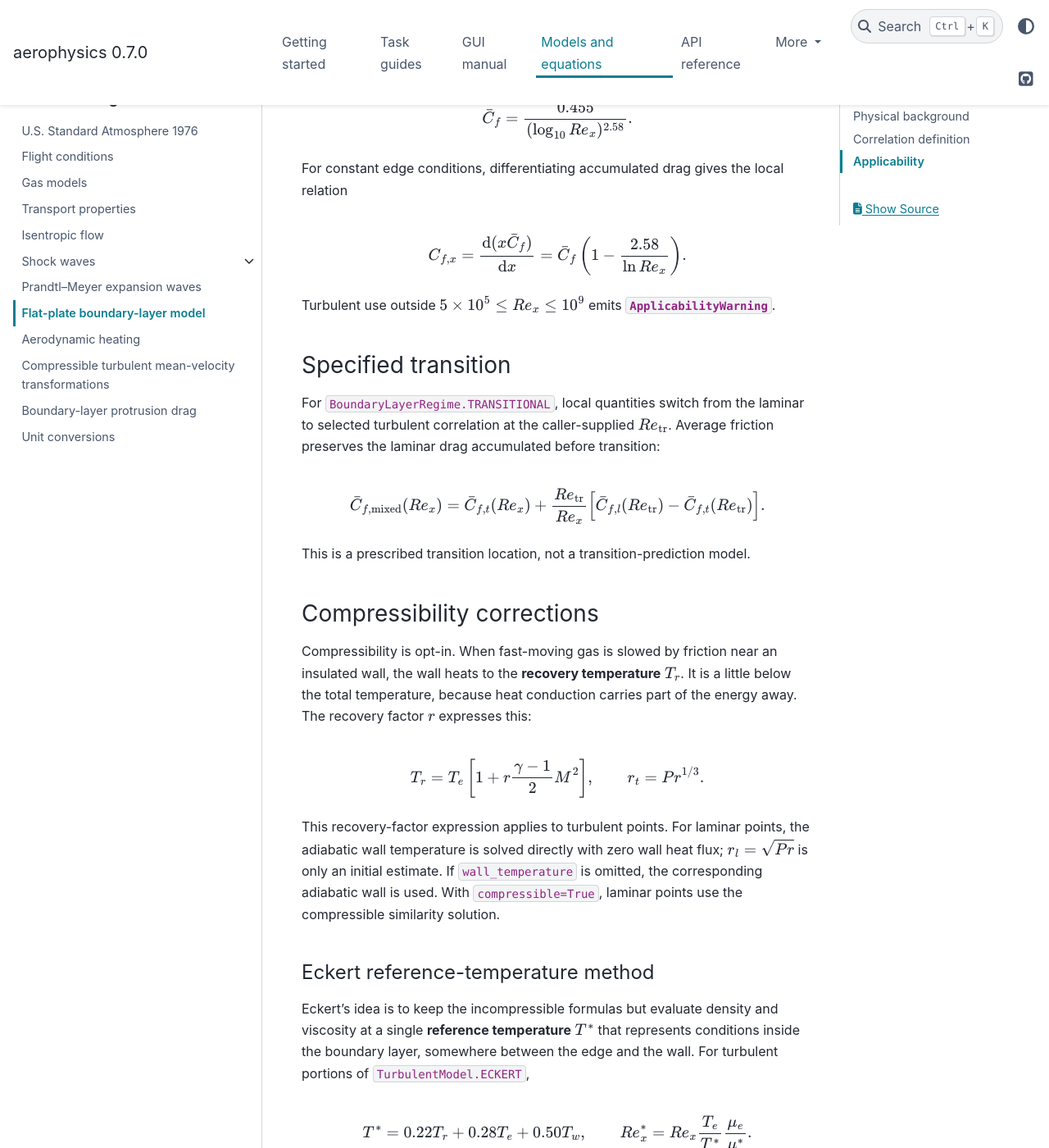
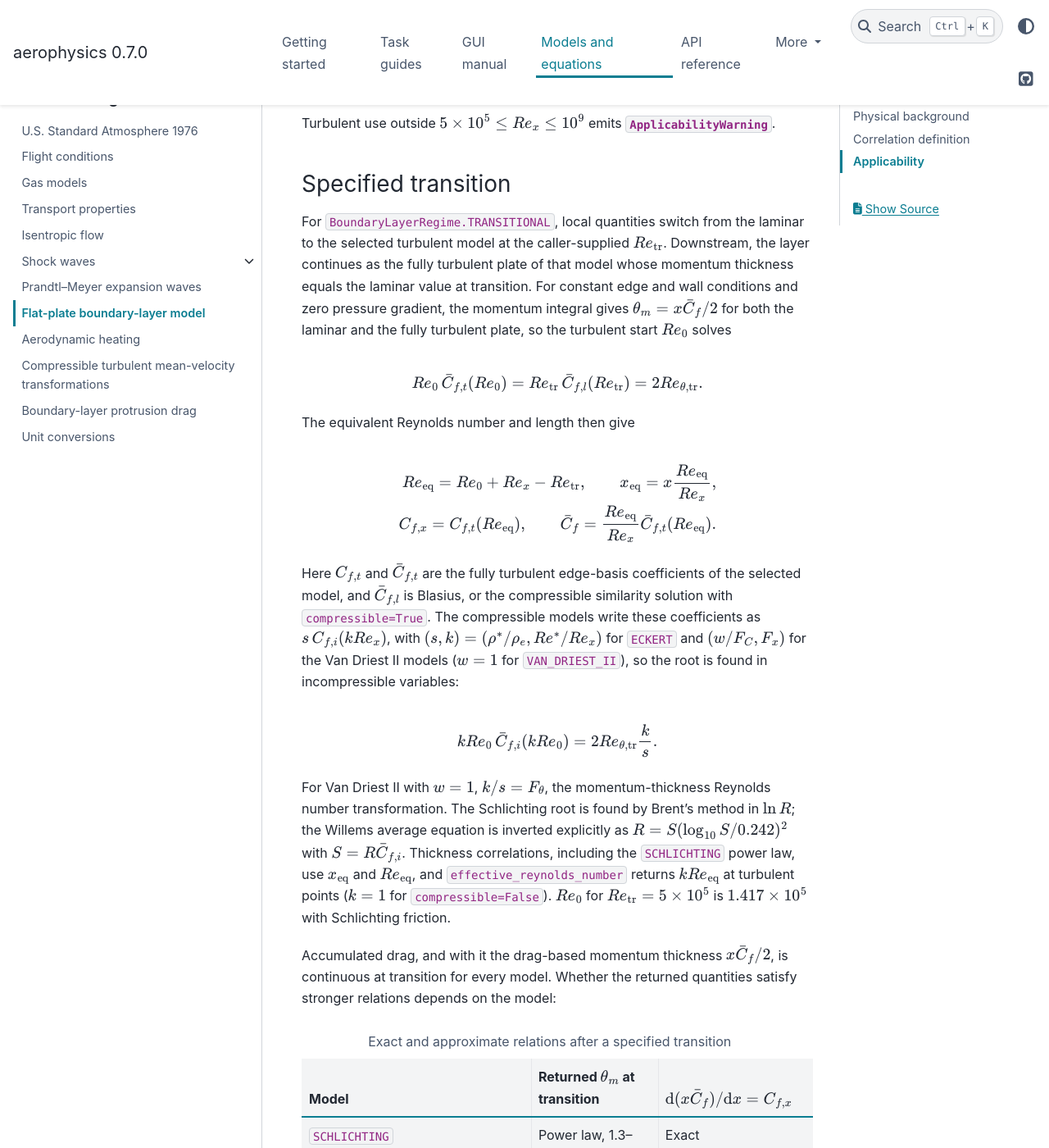
Before and after one commit to pandorobo11/aerophysics, a Sphinx documentation site: the page built from docs/models/flat_plate_boundary_layer.rst, in a window 1280 px wide and 1400 px high, scrolled down 7642 px. Shown: the whole window at 82% size. Built offline with Sphinx 7.4.7 and the PyData theme 0.15.4, drawn with Linux system fonts in a browser that asks for light colours; some of the changed text lies outside the part shown.

Commit message:
feat!: continue the equivalent turbulent plate after a specified transition (#72)
* feat!: continue the equivalent turbulent plate after a specified transition

After a prescribed transition, every turbulent model now continues the fully
turbulent plate whose momentum thickness equals the laminar value at
transition. Its start Re_0 solves Re_0 * Cbar_f,t(Re_0) = Re_tr * Cbar_f,l(Re_tr)
with the model's own friction law, and local friction, average friction,
thicknesses, and effective Reynolds number use Re_eq = Re_0 + Re_x - Re_tr.

This replaces the Prandtl-type mixed average, whose leading-edge friction
origin was inconsistent with the laminar momentum thickness, and the
separate one-fifth-power thickness virtual origin. The log-wake closure is
now admissible just after a late transition.

Co-Authored-By: Claude Opus 5.5 <noreply@anthropic.com>

* fix: organize boundary-layer test imports for Ruff

* docs: separate exact and approximate relations after a specified transition

Drag is continuous for every model, but returned theta is continuous only
for the log-wake and wall-temperature models: SCHLICHTING power-law theta is
1.3--2.2% above the laminar value, and VAN_DRIEST_II local friction is not
the exact derivative of its Willems average. The SCHLICHTING test now pins
the exact drag-based theta and the power-law offset separately.

Co-Authored-By: Claude Opus 5.5 <noreply@anthropic.com>

---------

Co-authored-by: Claude Opus 5.5 <noreply@anthropic.com>

```diff
--- a/docs/models/flat_plate_boundary_layer.rst
+++ b/docs/models/flat_plate_boundary_layer.rst
@@ -193,7 +193,8 @@ near :math:`Re_x=10^6`; equilibrium log-wake profiles give :math:`H` falling to
 about 1.2 and :math:`\delta_{99}/\theta_m` rising to about 11 by :math:`10^9`.
 The correlation is therefore nominally limited to
 :math:`5\times10^5\le Re_x\le10^7`. Turbulent points above
-:math:`Re_x=10^7` (measured from the virtual origin below) emit
+:math:`Re_x=10^7` (for ``TRANSITIONAL``, the equivalent :math:`Re_\mathrm{eq}`
+described under :ref:`flat-plate-specified-transition`) emit
 :class:`~aerophysics.exceptions.ApplicabilityWarning`.
 
 The Schlichting friction is not derived from these thicknesses:
@@ -201,25 +202,15 @@ The Schlichting friction is not derived from these thicknesses:
 returned drag, by +2% at :math:`Re_x=10^6`, −15% at :math:`10^8`, and −27% at
 :math:`10^9`.
 
-For ``TRANSITIONAL``, :math:`x` and :math:`Re_x` in these equations are measured
-from a turbulent virtual origin :math:`x_0`. It is placed so that the turbulent
-momentum thickness equals the Blasius value at transition:
-
-.. math::
-
-   Re_x-Re_{x_0}=Re_x-Re_\mathrm{tr}
-   +\left(\frac{0.664\sqrt{Re_\mathrm{tr}}}{0.37\cdot7/72}\right)^{5/4},
-   \qquad
-   x-x_0=x\frac{Re_x-Re_{x_0}}{Re_x}.
-
-:math:`\theta_m` is then continuous at transition. :math:`\delta_{99}` still
-jumps there, because the assumed profile changes from Blasius to the
-one-seventh-power shape. Without the virtual origin, the thicknesses just
-after transition were those of a plate turbulent from its leading edge, with a
-momentum thickness 2.8 times the laminar value at
-:math:`Re_\mathrm{tr}=5\times10^5`. Fully turbulent results are unchanged.
-Friction and the mixed average keep the leading-edge origin described under
-:ref:`flat-plate-skin-friction-coefficients`.
+For ``TRANSITIONAL``, :math:`x` and :math:`Re_x` in these equations are
+:math:`x_\mathrm{eq}` and :math:`Re_\mathrm{eq}` of the equivalent turbulent
+plate described under :ref:`flat-plate-specified-transition`, the same origin
+used for friction. The power-law :math:`\theta_m` is then 1.3--2.2% above the
+Blasius value at transition for :math:`Re_\mathrm{tr}=5\times10^5`--
+:math:`5\times10^6`, the power law's own mismatch with Schlichting friction
+at :math:`Re_\mathrm{eq}\approx1.4\times10^5`--:math:`6\times10^5`.
+:math:`\delta_{99}` jumps there, because the assumed profile changes from
+Blasius to the one-seventh-power shape.
 
 .. _flat-plate-log-wake-thickness:
 
@@ -235,7 +226,7 @@ mean-velocity profile instead of fixed ratios:
    \qquad
    \tau_w=\tfrac{1}{2}\rho_eU_e^2C_{f,x}.
 
-:math:`\bar C_f` is the Schlichting average, or the specified-transition mixed
+:math:`\bar C_f` is the Schlichting average, or the specified-transition
 average, so :math:`\theta_m` always agrees with ``drag_per_unit_width`` and is
 continuous at transition. :math:`\delta_{99}` is the value :math:`d` for which
 the Spalding inner law (:ref:`Spalding, 1961 <ref-spalding-1961>`) plus the
@@ -258,11 +249,10 @@ Where no wake parameter :math:`0\le\Pi\le1` matches, :math:`\delta_{99}` and
 :class:`~aerophysics.exceptions.ApplicabilityWarning` reports the number of
 such points; :math:`\theta_m`, friction, and drag are still returned. Fully
 turbulent plates are admissible for :math:`10^4\le Re_x\le10^{10}`. After a
-prescribed transition at :math:`Re_\mathrm{tr}\gtrsim7\times10^5`, the closure
-fails in a short zone where the layer has turbulent friction but laminar
-momentum thickness, up to :math:`Re_x/Re_\mathrm{tr}\approx1.07` for
-:math:`Re_\mathrm{tr}=10^6` and 1.35 for :math:`5\times10^6`. The real layer is
-not in equilibrium there.
+prescribed transition, friction and :math:`\theta_m` are those of the fully
+turbulent plate at :math:`Re_\mathrm{eq}`, so the closure is admissible
+whenever that plate is; :math:`Re_\mathrm{eq}\approx1.4\times10^5` just after
+:math:`Re_\mathrm{tr}=5\times10^5`.
 
 Thickness accuracy
 ~~~~~~~~~~~~~~~~~~
@@ -414,23 +404,115 @@ local relation
 Turbulent use outside :math:`5\times10^5\le Re_x\le10^9` emits
 :class:`~aerophysics.exceptions.ApplicabilityWarning`.
 
+.. _flat-plate-specified-transition:
+
 Specified transition
 ^^^^^^^^^^^^^^^^^^^^
 
 For ``BoundaryLayerRegime.TRANSITIONAL``, local quantities switch from the
-laminar to selected turbulent correlation at the caller-supplied
-:math:`Re_\mathrm{tr}`. Average friction preserves the laminar drag accumulated
-before transition:
+laminar to the selected turbulent model at the caller-supplied
+:math:`Re_\mathrm{tr}`. Downstream, the layer continues as the fully turbulent
+plate of that model whose momentum thickness equals the laminar value at
+transition. For constant edge and wall conditions and zero pressure gradient,
+the momentum integral gives :math:`\theta_m=x\bar C_f/2` for both the laminar
+and the fully turbulent plate, so the turbulent start :math:`Re_0` solves
 
 .. math::
 
-   \bar C_{f,\mathrm{mixed}}(Re_x)
-   =\bar C_{f,t}(Re_x)
-   +\frac{Re_\mathrm{tr}}{Re_x}
-    \left[
-      \bar C_{f,l}(Re_\mathrm{tr})
-      -\bar C_{f,t}(Re_\mathrm{tr})
-    \right].
+   Re_0\,\bar C_{f,t}(Re_0)=Re_\mathrm{tr}\,\bar C_{f,l}(Re_\mathrm{tr})
+   =2Re_{\theta,\mathrm{tr}}.
+
+The equivalent Reynolds number and length then give
+
+.. math::
+
+   Re_\mathrm{eq}=Re_0+Re_x-Re_\mathrm{tr},
+   \qquad
+   x_\mathrm{eq}=x\frac{Re_\mathrm{eq}}{Re_x},
+
+   C_{f,x}=C_{f,t}(Re_\mathrm{eq}),
+   \qquad
+   \bar C_f=\frac{Re_\mathrm{eq}}{Re_x}\bar C_{f,t}(Re_\mathrm{eq}).
+
+Here :math:`C_{f,t}` and :math:`\bar C_{f,t}` are the fully turbulent
+edge-basis coefficients of the selected model, and :math:`\bar C_{f,l}` is
+Blasius, or the compressible similarity solution with ``compressible=True``.
+The compressible models write these coefficients as
+:math:`s\,C_{f,i}(kRe_x)`, with :math:`(s,k)=(\rho^*/\rho_e,Re^*/Re_x)` for
+``ECKERT`` and :math:`(w/F_C,F_x)` for the Van Driest II models (:math:`w=1`
+for ``VAN_DRIEST_II``), so the root is found in incompressible variables:
+
+.. math::
+
+   kRe_0\,\bar C_{f,i}(kRe_0)=2Re_{\theta,\mathrm{tr}}\frac{k}{s}.
+
+For Van Driest II with :math:`w=1`, :math:`k/s=F_\theta`, the momentum-thickness
+Reynolds number transformation. The Schlichting root is found by Brent's
+method in :math:`\ln R`; the Willems average equation is inverted explicitly as
+:math:`R=S(\log_{10}S/0.242)^2` with :math:`S=R\bar C_{f,i}`. Thickness
+correlations, including the ``SCHLICHTING`` power law, use
+:math:`x_\mathrm{eq}` and :math:`Re_\mathrm{eq}`, and
+``effective_reynolds_number`` returns :math:`kRe_\mathrm{eq}` at turbulent
+points (:math:`k=1` for ``compressible=False``). :math:`Re_0` for
+:math:`Re_\mathrm{tr}=5\times10^5` is :math:`1.417\times10^5` with
+Schlichting friction.
+
+Accumulated drag, and with it the drag-based momentum thickness
+:math:`x\bar C_f/2`, is continuous at transition for every model. Whether the
+returned quantities satisfy stronger relations depends on the model:
+
+.. list-table:: Exact and approximate relations after a specified transition
+   :header-rows: 1
+
+   * - Model
+     - Returned :math:`\theta_m` at transition
+     - :math:`\mathrm{d}(x\bar C_f)/\mathrm{d}x=C_{f,x}`
+   * - ``SCHLICHTING``
+     - Power law, 1.3--2.2% above the laminar value for
+       :math:`Re_\mathrm{tr}=5\times10^5`--:math:`5\times10^6`
+     - Exact
+   * - ``SCHLICHTING_LOG_WAKE``
+     - :math:`x\bar C_f/2`, continuous
+     - Exact
+   * - ``ECKERT``
+     - ``NaN``
+     - Exact
+   * - ``VAN_DRIEST_II``
+     - ``NaN``
+     - Approximate: the Willems local and average equations are separate
+       fits, 3.9% apart at :math:`R=10^6`
+   * - ``VAN_DRIEST_II_WALL_TEMPERATURE``
+     - :math:`x\bar C_f/2`, continuous
+     - Exact
+
+The ``SCHLICHTING`` and ``VAN_DRIEST_II`` departures belong to their fully
+turbulent correlations and are unchanged by the equivalent origin. Local
+friction, :math:`\delta_{99}`, and :math:`\delta^*` jump, because transition is
+instantaneous here. Turbulent friction just after transition is consistent
+with the drag-based momentum thickness, and the ``SCHLICHTING_LOG_WAKE`` and
+``VAN_DRIEST_II_WALL_TEMPERATURE`` closures see a fully turbulent equilibrium
+state.
+
+Earlier versions kept the leading-edge origin for turbulent friction and
+used the Prandtl-type mixed average
+:math:`\bar C_{f,t}(Re_x)+(Re_\mathrm{tr}/Re_x)[\bar C_{f,l}-\bar C_{f,t}]_{Re_\mathrm{tr}}`.
+That average conserves drag, but its local friction belongs to a layer whose
+momentum thickness is 2.8 times the laminar value at
+:math:`Re_\mathrm{tr}=5\times10^5`. With Schlichting friction, the local
+coefficient just after transition is now 26% higher for
+:math:`Re_\mathrm{tr}=5\times10^5` and 42% higher for
+:math:`5\times10^6`. Average friction is 6--9% higher at
+:math:`Re_x/Re_\mathrm{tr}=1.2`--2 for :math:`Re_\mathrm{tr}=5\times10^5`, up
+to 15% for :math:`5\times10^6`, and less than 1% higher beyond
+:math:`100Re_\mathrm{tr}`. Fully turbulent and laminar results are unchanged.
+
+Drag continuity, the exact drag derivatives, the ``SCHLICHTING`` theta offset,
+and the fully turbulent limits are verified analytically in the test suite. The equivalent plate has not been compared
+with transitional measurements; a real transition region has finite length and
+non-equilibrium turbulence. If :math:`2Re_{\theta,\mathrm{tr}}` is below the
+smallest value the turbulent correlation can produce (about 4.5 for
+Schlichting, :math:`Re_\mathrm{tr}\lesssim11` with Blasius), the call raises
+:class:`~aerophysics.exceptions.ModelRangeError`.
 
 This is a prescribed transition location, not a transition-prediction model.
 
@@ -540,10 +622,10 @@ when supplied :math:`\mu_e` differs, all four coefficients multiply
 :math:`\sqrt{\mu_{\mathrm{model}}(T_e)/\mu_e}`. The momentum integral is
 checked independently against friction before enforcing the exact ZPG
 identity :math:`\theta_m=xc_f`. The average coefficient is exactly
-:math:`\bar C_f=2c_f`. The transitional mixed average uses this same laminar
-coefficient at :math:`Re_{\mathrm{tr}}`. Thus post-transition average drag
-changes; for the wall-temperature mode its momentum-integral and profile
-thicknesses also respond to this changed accumulated drag.
+:math:`\bar C_f=2c_f`. The specified-transition start :math:`Re_0` uses this
+same laminar momentum thickness at :math:`Re_{\mathrm{tr}}`. Thus
+post-transition friction and drag depend on it; for the wall-temperature mode
+its momentum-integral and profile thicknesses also respond.
 
 ``effective_reynolds_number`` returns the external :math:`Re_x` at laminar
 points. At zero Mach and :math:`T_w=T_e`, the numerical coefficients approach
@@ -739,7 +821,8 @@ at :math:`F_\theta Re_x` were inaccurate in compressible flow.
      - K
    * - :math:`Re_{x,i}`
      - ``effective_reynolds_number``
-     - Equivalent incompressible VD2 friction Reynolds number
+     - Equivalent incompressible VD2 friction Reynolds number (from
+       :math:`Re_\mathrm{eq}` after a specified transition)
      - dimensionless
    * - :math:`F_C,F_\theta,F_x`
      - internal
@@ -779,7 +862,8 @@ Thus :math:`w=1` for an adiabatic wall. This model uses the Schlichting pair;
 ``TurbulentModel.VAN_DRIEST_II`` uses the Willems pair. At constant edge and wall
 conditions, :math:`c_f=\mathrm{d}(x\bar C_F)/\mathrm{d}x`.
 For ``TRANSITIONAL``, the laminar part uses the similarity solution and the
-average uses the specified-transition mixing equation above with this new turbulent average.
+turbulent part the equivalent plate of :ref:`flat-plate-specified-transition`
+with this friction pair.
 
 The zero-pressure-gradient momentum integral gives the full-edge momentum
 thickness and wall shear stress:
@@ -789,7 +873,8 @@ thickness and wall shear stress:
    \theta=\frac{x\bar C_F}{2}, \qquad
    \tau_w=\frac{1}{2}\rho_e U_e^2 c_f.
 
-Here :math:`\bar C_F` is the selected turbulent or mixed average, on the
+Here :math:`\bar C_F` is the selected turbulent or specified-transition
+average, on the
 edge dynamic-pressure basis. Distances and thicknesses are in m, wall shear
 is in Pa, and positive shear acts against the flow on the fluid. The
 streamwise coordinate starts at the leading edge; the profile coordinate
```
Also changed, not shown: other parts of docs/models/flat_plate_boundary_layer.rst (+1 -1 lines), CHANGELOG.md (+22 -6 lines), docs/guides/boundary_layers.rst (+9 -5 lines), 2 other files.
